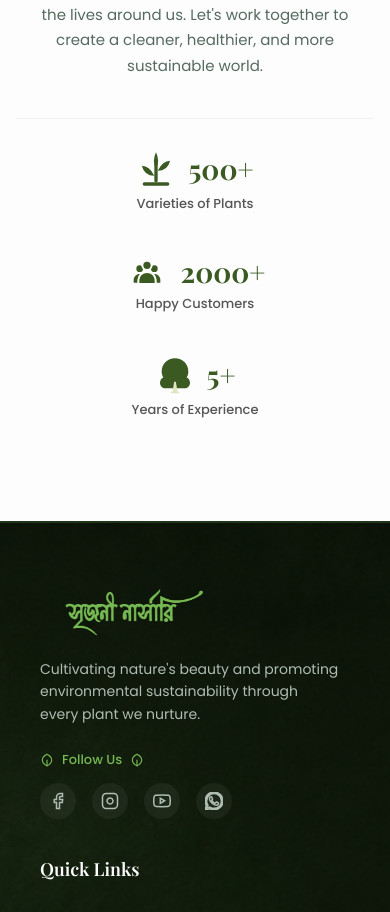
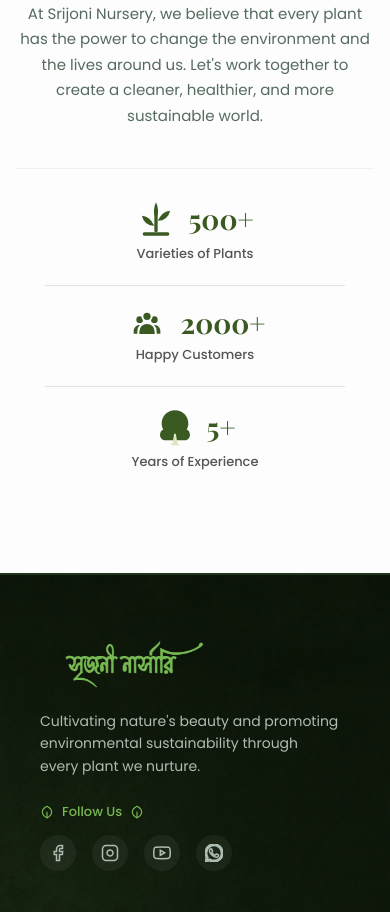
Before and after one commit to Rahulpal349/Nursery-Landing-Page, a React (Vite) app: page /about in a window 390 px wide. Shown: the part 3024-3936 px from the top of the page. Built offline with nearby package versions, Linux system fonts and the light colour scheme; a web font is replaced by a local one.

Commit message:
feat: add responsive CSS modules for AboutMission and AboutStats sections

```diff
--- a/src/components/AboutMission.css
+++ b/src/components/AboutMission.css
@@ -146,33 +146,32 @@
   }
 
   .mission-stats {
-    flex-wrap: wrap;
-    gap: 30px;
-    justify-content: center;
+    flex-direction: column;
+    align-items: center;
+    gap: 20px;
+  }
+
+  .mission-stat-item {
+    width: 100%;
+    max-width: 300px;
+    padding: 0 !important;
+    align-items: center;
+    text-align: center;
   }
 
   .mission-stat-item:not(:last-child) {
     border-right: none;
-  }
-
-  .mission-stat-item, .mission-stat-item:first-child, .mission-stat-item:last-child {
-    padding: 0;
-    align-items: center;
+    border-bottom: 1px solid rgba(0,0,0,0.1);
+    padding-bottom: 20px !important;
   }
 }
 
 @media (max-width: 500px) {
   .collage-wrapper {
-    height: 250px;
+    height: 300px;
   }
 
   .mission-title {
     font-size: 32px;
   }
-
-  .mission-stats {
-    flex-direction: column;
-    align-items: center;
-    gap: 40px;
-  }
 }
--- a/src/components/AboutStats.css
+++ b/src/components/AboutStats.css
@@ -154,20 +154,32 @@
 
 @media (max-width: 600px) {
   .about-box-content {
-    padding: 40px 20px;
-    background: linear-gradient(90deg, #111a14 70%, transparent 100%);
+    padding: 30px 20px;
+    background: transparent;
   }
 
   .about-title {
-    font-size: 32px;
+    font-size: 28px;
   }
 
   .stats-box {
-    padding: 40px 20px;
+    padding: 30px 20px;
   }
 
   .stats-grid {
     grid-template-columns: 1fr;
-    gap: 30px;
+    gap: 0;
+  }
+
+  .stat-item:nth-child(1),
+  .stat-item:nth-child(2),
+  .stat-item:nth-child(3),
+  .stat-item:nth-child(4) {
+    border-right: none;
+    border-bottom: 1px solid rgba(59, 102, 65, 0.15);
+  }
+
+  .stat-item:last-child {
+    border-bottom: none;
   }
 }
```
